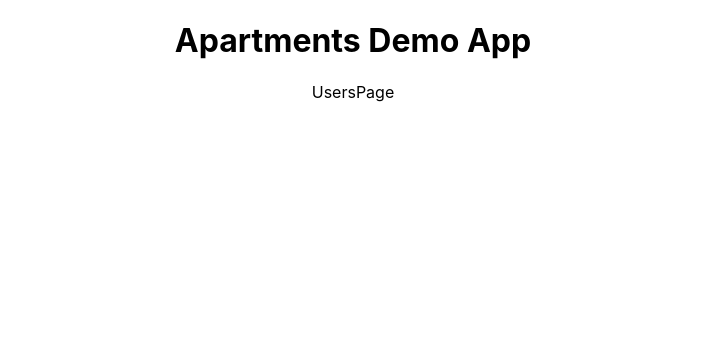
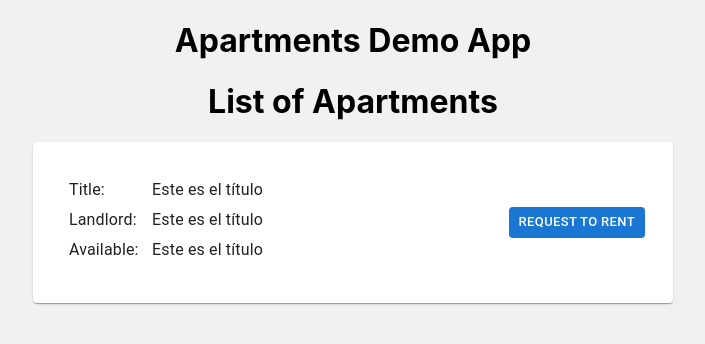
Before and after one commit to MiguelLaraDev/apartments_demo-frontend, a React (Create React App) app: page / in a window 1280 px wide. Shown: the top 344 px of the page, without its empty margins (287-992 px from the left). Built offline with nearby package versions, Linux system fonts and the light colour scheme.

Commit message:
Applied styles in apartment list item pomponent

```diff
--- a/package.json
+++ b/package.json
@@ -17,6 +17,7 @@
     "react-dom": "^17.0.2",
     "react-router-dom": "^6.2.1",
     "react-scripts": "5.0.0",
+    "sass": "^1.49.9",
     "typescript": "^4.5.5",
     "web-vitals": "^2.1.4"
   },
--- /dev/null
+++ b/src/components/ApartmentsList/ApartmentList.module.scss
@@ -0,0 +1,9 @@
+.apartmentList {
+  width: 100%;
+  height: auto;
+  list-style: none;
+  display: flex;
+  flex-direction: column;
+  margin: 0;
+  padding: 0;
+}
--- /dev/null
+++ b/src/components/ApartmentsList/ApartmentList.tsx
@@ -0,0 +1,25 @@
+import ApartmentListItem from "./ApartmentListItem";
+import styles from "./ApartmentList.module.scss";
+
+const ApartmentList = () => {
+  const items = [
+    {
+      id: 1,
+      title: "Apart 1",
+      landlord: "Juan Perez",
+      available: true,
+    },
+  ];
+
+  return (
+    <ul className={styles.apartmentList}>
+      {items.map((el) => (
+        <li key={el.id}>
+          <ApartmentListItem />
+        </li>
+      ))}
+    </ul>
+  );
+};
+
+export default ApartmentList;
--- /dev/null
+++ b/src/components/ApartmentsList/ApartmentListItem.module.scss
@@ -0,0 +1,21 @@
+.apartmentListItem {
+  .card {
+    display: flex;
+    flex-direction: row;
+    padding: 20px;
+
+    .content {
+      flex-grow: 1;
+
+      .row {
+        display: flex;
+        flex-direction: row;
+
+        .label {
+          width: 20%;
+          max-width: 20%;
+        }
+      }
+    }
+  }
+}
--- /dev/null
+++ b/src/components/ApartmentsList/ApartmentListItem.tsx
@@ -0,0 +1,43 @@
+import Card from "@mui/material/Card";
+import CardActions from "@mui/material/CardActions";
+import CardContent from "@mui/material/CardContent";
+import Button from "@mui/material/Button";
+import Typography from "@mui/material/Typography";
+
+import styles from "./ApartmentListItem.module.scss";
+
+const ApartmentListItem = () => {
+  return (
+    <div className={styles.apartmentListItem}>
+      <Card className={styles.card}>
+        <CardContent className={styles.content}>
+          <div className={styles.row}>
+            <Typography align="left" className={styles.label} gutterBottom>
+              Title:
+            </Typography>
+            <Typography align="left">Este es el título</Typography>
+          </div>
+          <div className={styles.row}>
+            <Typography align="left" className={styles.label} gutterBottom>
+              Landlord:
+            </Typography>
+            <Typography align="left">Este es el título</Typography>
+          </div>
+          <div className={styles.row}>
+            <Typography align="left" className={styles.label} gutterBottom>
+              Available:
+            </Typography>
+            <Typography align="left">Este es el título</Typography>
+          </div>
+        </CardContent>
+        <CardActions>
+          <Button size="small" variant="contained" disableElevation>
+            Request to rent
+          </Button>
+        </CardActions>
+      </Card>
+    </div>
+  );
+};
+
+export default ApartmentListItem;
--- /dev/null
+++ b/src/containers/LandlordsPage.module.scss
@@ -0,0 +1,5 @@
+.landlordsPage {
+    width: 50%;
+    min-height: 100vh;
+    margin: 0 auto;
+  }
--- a/src/containers/LandlordsPage.tsx
+++ b/src/containers/LandlordsPage.tsx
@@ -1,5 +1,7 @@
+import styles from "./LandlordsPage.module.scss";
+
 const LandlordsPage = () => {
-  return <div>LandlordsPage</div>;
+  return <div className={styles.LandlordsPage}>LandlordsPage</div>;
 };
 
 export default LandlordsPage;
--- /dev/null
+++ b/src/containers/UsersPage.module.scss
@@ -0,0 +1,5 @@
+.usersPage {
+  width: 50%;
+  min-height: 100vh;
+  margin: 0 auto;
+}
--- a/src/containers/UsersPage.tsx
+++ b/src/containers/UsersPage.tsx
@@ -1,5 +1,13 @@
+import ApartmentList from "../components/ApartmentsList/ApartmentList";
+import styles from "./UsersPage.module.scss";
+
 const UsersPage = () => {
-  return <div>UsersPage</div>;
+  return (
+    <div className={styles.usersPage}>
+      <h1>List of Apartments</h1>
+      <ApartmentList />
+    </div>
+  );
 };
 
 export default UsersPage;
--- a/src/index.css
+++ b/src/index.css
@@ -1,13 +1,14 @@
 body {
   margin: 0;
-  font-family: -apple-system, BlinkMacSystemFont, 'Segoe UI', 'Roboto', 'Oxygen',
-    'Ubuntu', 'Cantarell', 'Fira Sans', 'Droid Sans', 'Helvetica Neue',
+  font-family: -apple-system, BlinkMacSystemFont, "Segoe UI", "Roboto", "Oxygen",
+    "Ubuntu", "Cantarell", "Fira Sans", "Droid Sans", "Helvetica Neue",
     sans-serif;
   -webkit-font-smoothing: antialiased;
   -moz-osx-font-smoothing: grayscale;
+  background: #f1f1f1;
 }
 
 code {
-  font-family: source-code-pro, Menlo, Monaco, Consolas, 'Courier New',
+  font-family: source-code-pro, Menlo, Monaco, Consolas, "Courier New",
     monospace;
 }
```
Also changed, not shown: 1 other file (tests, documents, lock files or other folders).
